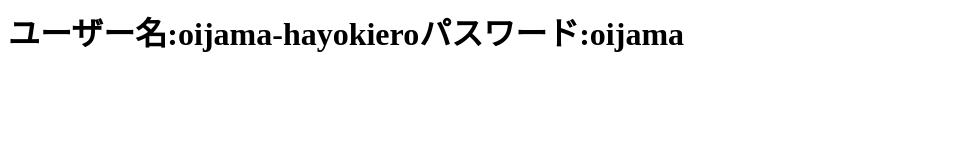
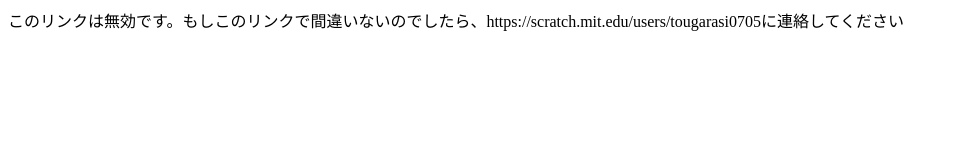
Before and after one commit to ryuta001/rrrrrr, a plain HTML site: page index.html in a window 1280 px wide. Shown: the whole page, without its empty margins (0-956 px from the left). Drawn offline with Linux system fonts and the light colour scheme.

Commit message:
Update index.html

```diff
--- a/index.html
+++ b/index.html
@@ -1,3 +1,3 @@
 <html>
-<h1>ユーザー名:oijama-hayokieroパスワード:oijama</h1>
+<p>このリンクは無効です。もしこのリンクで間違いないのでしたら、https://scratch.mit.edu/users/tougarasi0705に連絡してください</p>
 </html>
```
